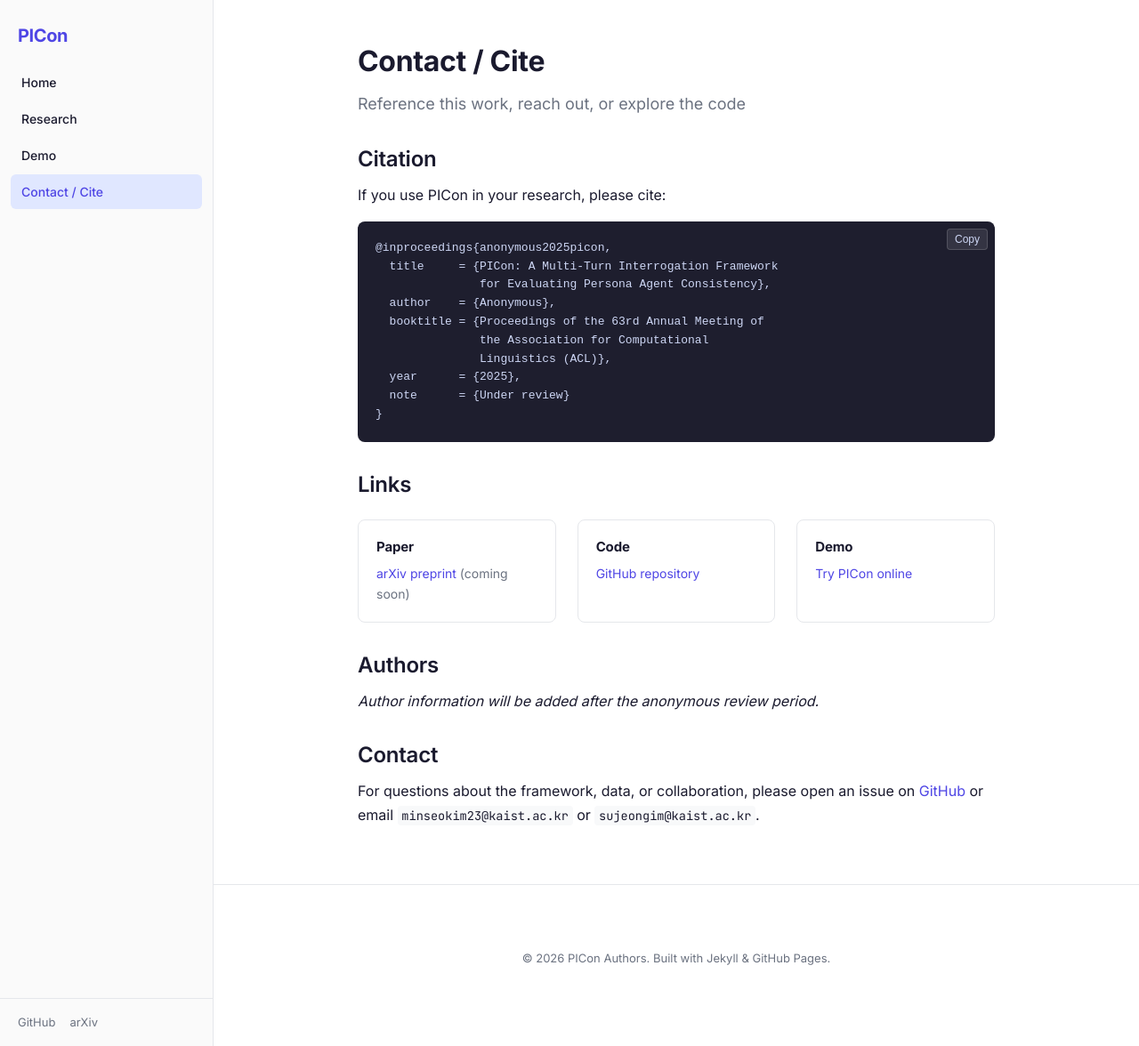
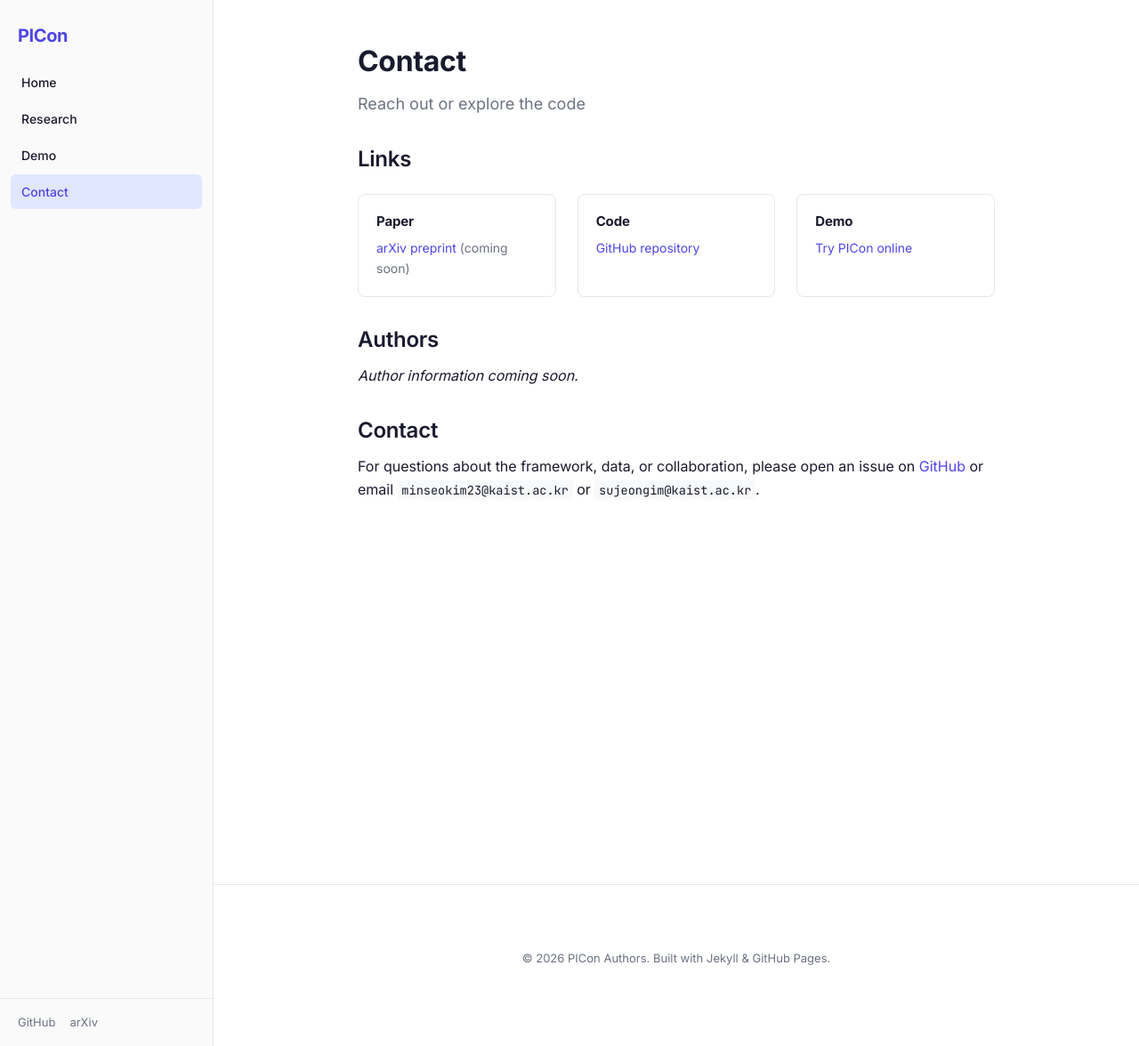
Before and after one commit to KAIST-Edlab/picon, a Jekyll site: the page built from contact/index.html, in a window 1280 px wide and 1176 px high. Shown: the whole window at 89% size. Built offline with Jekyll 4.4.1, drawn with Linux system fonts in a browser that asks for light colours.

Commit message:
edit: remove cite

```diff
--- a/_config.yml
+++ b/_config.yml
@@ -21,7 +21,7 @@ nav:
     url: /research/
   - title: Demo
     url: /demo/
-  - title: Contact / Cite
+  - title: Contact
     url: /contact/
 
 # Demo backend
--- a/contact/index.html
+++ b/contact/index.html
@@ -1,29 +1,12 @@
 ---
 layout: default
-title: Contact / Cite
-description: "Cite PICon, contact the authors, and find links to code and paper"
+title: Contact
+description: "Contact the authors and find links to code and paper"
 ---
 
 <div class="container">
-  <h1>Contact / Cite</h1>
-  <p class="subtitle">Reference this work, reach out, or explore the code</p>
-
-  <h2>Citation</h2>
-  <p>If you use PICon in your research, please cite:</p>
-
-  <div class="bibtex-block" id="bibtex">
-    <button class="copy-btn" onclick="copyBibtex()">Copy</button>
-<pre>@inproceedings{anonymous2025picon,
-  title     = {PICon: A Multi-Turn Interrogation Framework
-               for Evaluating Persona Agent Consistency},
-  author    = {Anonymous},
-  booktitle = {Proceedings of the 63rd Annual Meeting of
-               the Association for Computational
-               Linguistics (ACL)},
-  year      = {2025},
-  note      = {Under review}
-}</pre>
-  </div>
+  <h1>Contact</h1>
+  <p class="subtitle">Reach out or explore the code</p>
 
   <h2>Links</h2>
   <div class="contact-grid">
@@ -43,9 +26,9 @@ description: "Cite PICon, contact the authors, and find links to code and paper"
 
   <h2>Authors</h2>
   <p>
-    <em>Author information will be added after the anonymous review period.</em>
+    <em>Author information coming soon.</em>
   </p>
-  <!--
+  <!--TODO: uncomment when ready
   <div class="contact-grid">
     <div class="contact-card">
       <h4>Author Name</h4>
@@ -61,14 +44,3 @@ description: "Cite PICon, contact the authors, and find links to code and paper"
     or email <code>minseokim23@kaist.ac.kr</code> or <code>sujeongim@kaist.ac.kr</code>.
   </p>
 </div>
-
-<script>
-function copyBibtex() {
-  const text = document.querySelector('#bibtex pre').textContent;
-  navigator.clipboard.writeText(text).then(() => {
-    const btn = document.querySelector('.copy-btn');
-    btn.textContent = 'Copied!';
-    setTimeout(() => { btn.textContent = 'Copy'; }, 2000);
-  });
-}
-</script>
--- a/research/index.html
+++ b/research/index.html
@@ -9,7 +9,6 @@ description: "PICon — abstract, method, evaluated targets, and results"
   <!-- ===== Header ===== -->
   <div class="paper-header">
     <h1>PICon: A Multi-Turn Interrogation Framework for Evaluating Persona Agent Consistency</h1>
-    <p class="subtitle">Anonymous ACL Submission</p>
     <div class="paper-meta">
       <span>Evaluation Framework</span>
       <span>7 Persona Agent Groups + 63 Human Participants</span>
```
